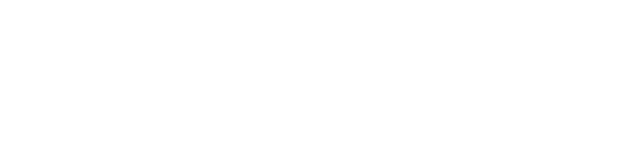
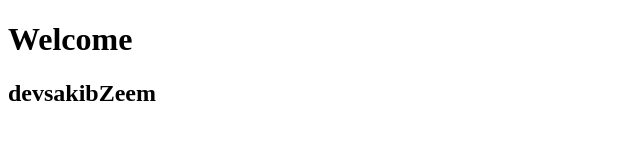
Before and after one commit to sakibZeem/repo-1.0, a plain HTML site: page index.html in a window 1280 px wide. Shown: the whole page, without its empty margins (0-640 px from the left). Drawn offline with Linux system fonts and the light colour scheme.

Commit message:
greetings

```diff
--- a/index.html
+++ b/index.html
@@ -6,6 +6,7 @@
     <title>First Repo</title>
 </head>
 <body>
-
+    <h1>Welcome</h1>
+    <h2>devsakibZeem</h2>
 </body>
 </html>
```
